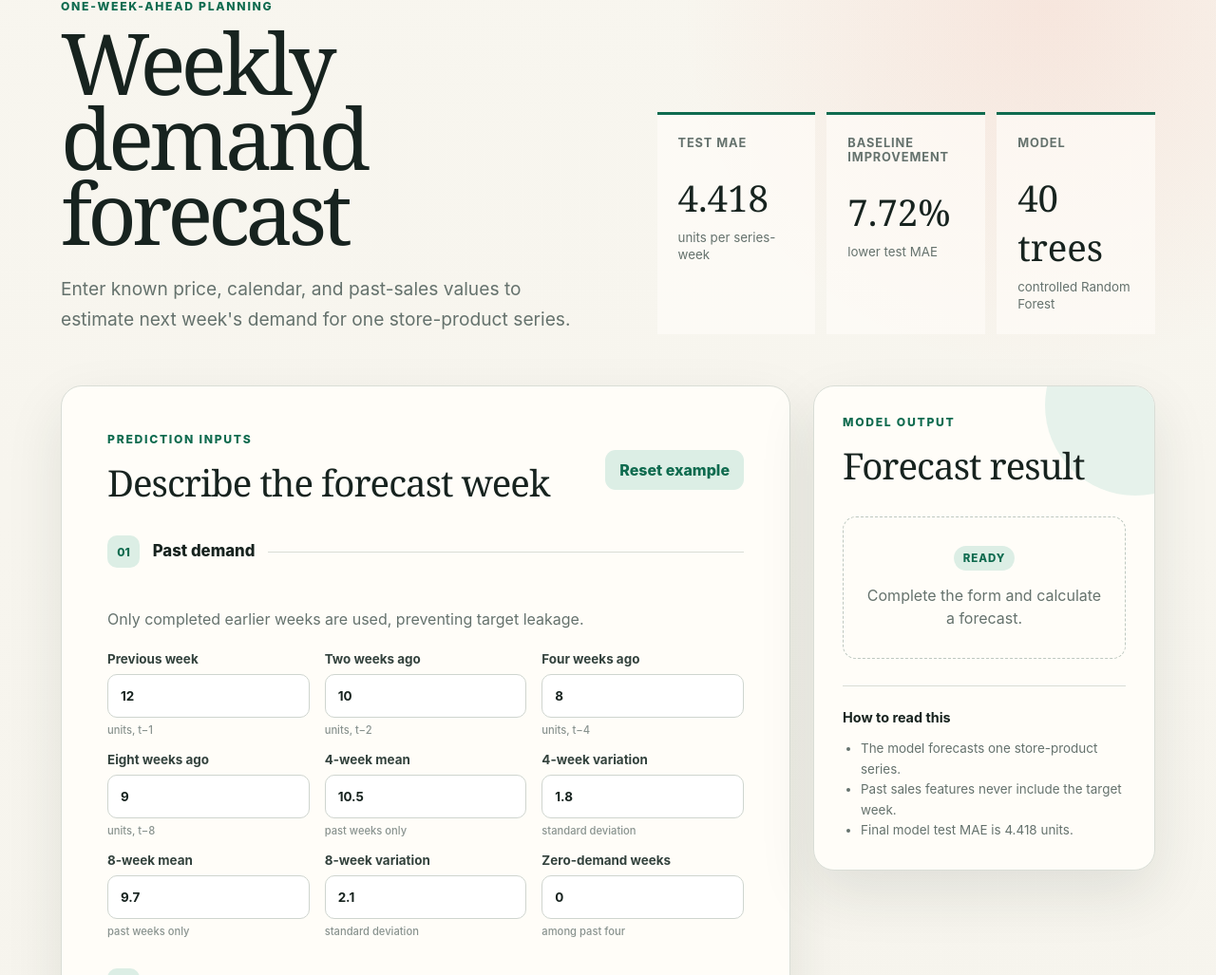
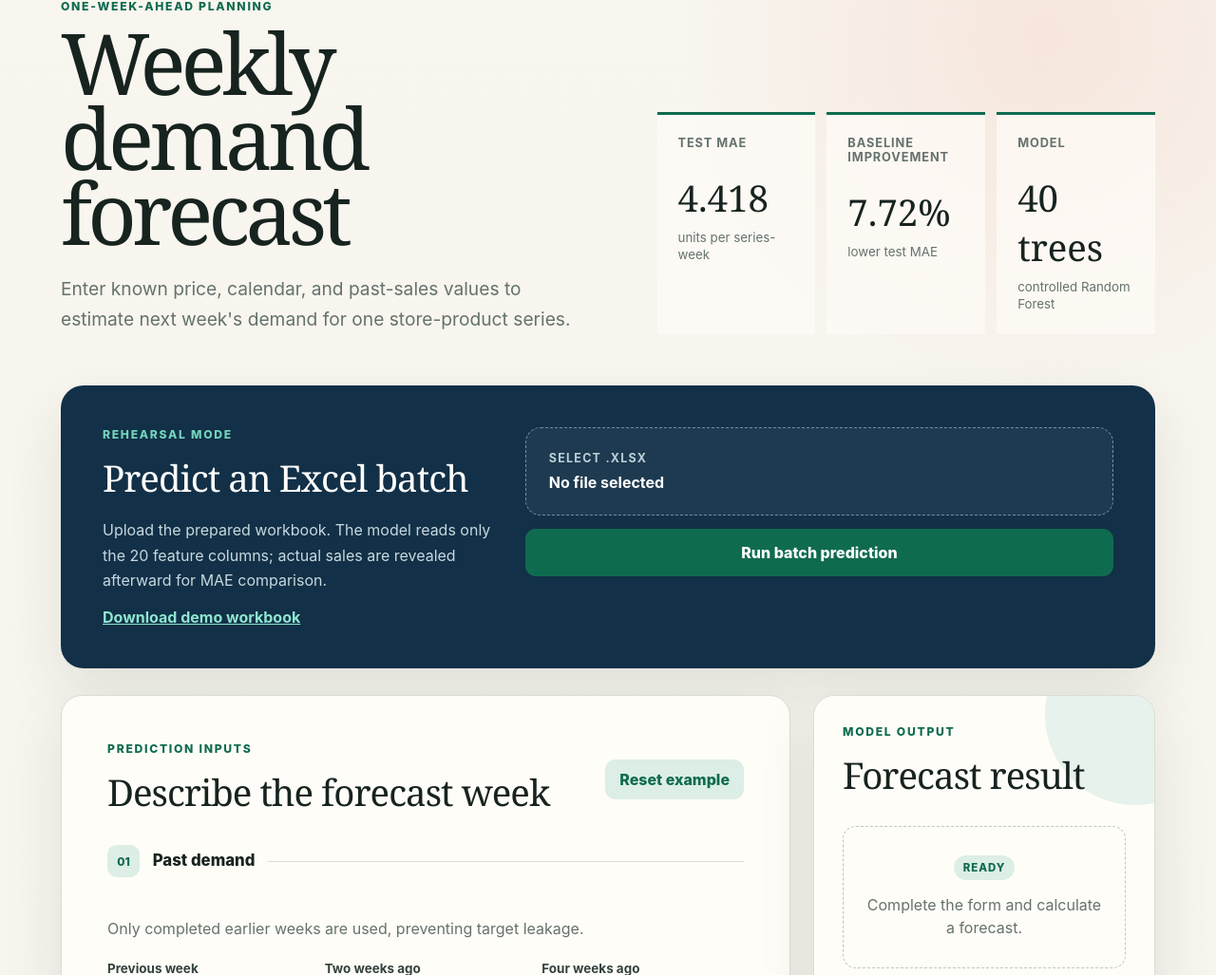
Before and after one commit to intelNod/retail-demand-forecasting, a Flask app: page / in a window 1280 px wide. Shown: the part 185-1212 px from the top of the page at 95% size. Run offline with Flask 3, Linux system fonts and the light colour scheme.

Commit message:
feat: add Excel rehearsal showcase

```diff
--- a/requirements.txt
+++ b/requirements.txt
@@ -8,3 +8,4 @@ ipykernel>=6.29,<8
 scikit-learn>=1.5,<2
 mlflow>=2.16,<4
 flask>=3,<4
+openpyxl>=3.1,<4
--- a/src/app.py
+++ b/src/app.py
@@ -2,19 +2,66 @@
 
 from __future__ import annotations
 
+import io
+import json
+import uuid
 from typing import Any
 
-from flask import Flask, jsonify, render_template, request
+import numpy as np
+import pandas as pd
+from flask import Flask, jsonify, render_template, request, send_file, send_from_directory
+from openpyxl.styles import Font, PatternFill
 
-from src.inference import load_final_model, predict_weekly_demand
-from src.validation import InputValidationError
+from src.inference import (
+    load_final_model,
+    predict_weekly_demand,
+    predict_weekly_demand_batch,
+)
+from src.validation import FEATURE_NAMES, InputValidationError
+
+
+MAX_BATCH_ROWS = 5_000
+DEMO_SHEET_NAME = "Demo Input"
+ACTUAL_COLUMN = "actual_units_sold"
+
+
+def _results_workbook(result_frame: pd.DataFrame, metrics: dict[str, Any]) -> bytes:
+    """Create a downloadable Excel workbook for the rehearsal result."""
+
+    output = io.BytesIO()
+    summary = pd.DataFrame(
+        {
+            "metric": ["rows", "mae", "mean_actual", "mean_prediction"],
+            "value": [
+                metrics["rows"],
+                metrics.get("mae"),
+                metrics.get("mean_actual"),
+                metrics["mean_prediction"],
+            ],
+        }
+    )
+    with pd.ExcelWriter(output, engine="openpyxl") as writer:
+        summary.to_excel(writer, sheet_name="Summary", index=False)
+        result_frame.to_excel(writer, sheet_name="Predictions", index=False)
+        for sheet in writer.book.worksheets:
+            sheet.freeze_panes = "A2"
+            sheet.auto_filter.ref = sheet.dimensions
+            for cell in sheet[1]:
+                cell.font = Font(bold=True, color="FFFFFF")
+                cell.fill = PatternFill(fill_type="solid", fgColor="176B87")
+            for column in sheet.columns:
+                width = min(max(len(str(cell.value or "")) for cell in column) + 2, 24)
+                sheet.column_dimensions[column[0].column_letter].width = width
+    return output.getvalue()
 
 
 def create_app(model: Any | None = None) -> Flask:
     """Create the API; an injected model keeps automated tests lightweight."""
 
     app = Flask(__name__)
+    app.config["MAX_CONTENT_LENGTH"] = 10 * 1024 * 1024
     app.config["PREDICTION_MODEL"] = model
+    app.config["RESULT_DOWNLOADS"] = {}
 
     def get_model() -> Any:
         if app.config["PREDICTION_MODEL"] is None:
@@ -25,12 +72,32 @@ def create_app(model: Any | None = None) -> Flask:
     def index():
         return render_template("index.html")
 
+    @app.get("/showcase")
+    def showcase():
+        return send_from_directory(
+            app.root_path + "/../rehearsal/showcase", "index.html"
+        )
+
+    @app.get("/rehearsal/demo-sales-features.xlsx")
+    def rehearsal_workbook():
+        return send_from_directory(
+            app.root_path + "/../rehearsal",
+            "demo_sales_features.xlsx",
+            as_attachment=True,
+        )
+
     @app.get("/api")
     def api_index():
         return jsonify(
             {
                 "service": "retail-demand-forecasting",
-                "endpoints": ["GET /health", "POST /predict"],
+                "endpoints": [
+                    "GET /health",
+                    "POST /predict",
+                    "POST /predict-file",
+                    "GET /download/<token>",
+                    "GET /rehearsal/demo-sales-features.xlsx",
+                ],
             }
         )
 
@@ -46,6 +113,107 @@ def create_app(model: Any | None = None) -> Flask:
                 "model_loaded": True,
                 "model": "random_forest_final",
             }
+        )
+
+    @app.post("/predict-file")
+    def predict_file():
+        uploaded = request.files.get("file")
+        if uploaded is None or not uploaded.filename:
+            return jsonify({"error": "Choose an .xlsx workbook first."}), 400
+        if not uploaded.filename.lower().endswith(".xlsx"):
+            return jsonify({"error": "Only .xlsx workbooks are supported."}), 400
+
+        try:
+            frame = pd.read_excel(uploaded, sheet_name=DEMO_SHEET_NAME)
+        except ValueError:
+            return jsonify(
+                {"error": f"Workbook must contain a '{DEMO_SHEET_NAME}' sheet."}
+            ), 400
+        except Exception as error:
+            return jsonify({"error": f"Workbook could not be read: {error}"}), 400
+
+        if frame.empty:
+            return jsonify({"error": "The Demo Input sheet contains no data rows."}), 400
+        if len(frame) > MAX_BATCH_ROWS:
+            return jsonify(
+                {"error": f"Upload at most {MAX_BATCH_ROWS:,} rows for the demo."}
+            ), 400
+        missing = [field for field in FEATURE_NAMES if field not in frame.columns]
+        if missing:
+            return jsonify(
+                {"error": "Missing required feature columns: " + ", ".join(missing)}
+            ), 400
+
+        try:
+            predictions = predict_weekly_demand_batch(
+                frame[list(FEATURE_NAMES)].to_dict(orient="records"), model=get_model()
+            )
+        except InputValidationError as error:
+            return jsonify({"error": str(error)}), 400
+        except (FileNotFoundError, RuntimeError) as error:
+            return jsonify({"error": str(error)}), 503
+
+        result = frame.copy()
+        result["predicted_units_sold"] = np.round(predictions, 4)
+        metrics: dict[str, Any] = {
+            "rows": int(len(result)),
+            "mean_prediction": round(float(predictions.mean()), 4),
+        }
+        if ACTUAL_COLUMN in result.columns:
+            actual = pd.to_numeric(result[ACTUAL_COLUMN], errors="coerce")
+            if actual.isna().any() or (actual < 0).any():
+                return jsonify(
+                    {"error": f"'{ACTUAL_COLUMN}' must contain non-negative numbers."}
+                ), 400
+            result["absolute_error"] = np.abs(actual - predictions).round(4)
+            metrics.update(
+                {
+                    "mae": round(float(result["absolute_error"].mean()), 4),
+                    "mean_actual": round(float(actual.mean()), 4),
+                }
+            )
+
+        token = uuid.uuid4().hex
+        downloads = app.config["RESULT_DOWNLOADS"]
+        if len(downloads) >= 5:
+            downloads.pop(next(iter(downloads)))
+        downloads[token] = _results_workbook(result, metrics)
+
+        preview_columns = [
+            column
+            for column in (
+                "week_start",
+                "item_id",
+                "store_id",
+                ACTUAL_COLUMN,
+                "predicted_units_sold",
+                "absolute_error",
+            )
+            if column in result.columns
+        ]
+        preview = json.loads(
+            result[preview_columns].head(20).to_json(orient="records", date_format="iso")
+        )
+        return jsonify(
+            {
+                "metrics": metrics,
+                "preview": preview,
+                "preview_columns": preview_columns,
+                "download_url": f"/download/{token}",
+                "model": "random_forest_final",
+            }
+        )
+
+    @app.get("/download/<token>")
+    def download(token: str):
+        content = app.config["RESULT_DOWNLOADS"].get(token)
+        if content is None:
+            return jsonify({"error": "Result file is unavailable or expired."}), 404
+        return send_file(
+            io.BytesIO(content),
+            as_attachment=True,
+            download_name="prediction_results.xlsx",
+            mimetype="application/vnd.openxmlformats-officedocument.spreadsheetml.sheet",
         )
 
     @app.post("/predict")
--- a/src/static/app.js
+++ b/src/static/app.js
@@ -6,6 +6,24 @@ const placeholder = document.querySelector("#result-placeholder");
 const resultValue = document.querySelector("#result-value");
 const predictionNumber = document.querySelector("#prediction-number");
 const errorMessage = document.querySelector("#error-message");
+const batchForm = document.querySelector("#batch-form");
+const batchFile = document.querySelector("#batch-file");
+const batchSubmit = document.querySelector("#batch-submit");
+const batchError = document.querySelector("#batch-error");
+const batchResults = document.querySelector("#batch-results");
+const batchMetrics = document.querySelector("#batch-metrics");
+const batchTable = document.querySelector("#batch-table");
+const batchDownload = document.querySelector("#batch-download");
+const fileName = document.querySelector("#file-name");
+
+function escapeHTML(value) {
+  return String(value)
+    .replaceAll("&", "&amp;")
+    .replaceAll("<", "&lt;")
+    .replaceAll(">", "&gt;")
+    .replaceAll('"', "&quot;")
+    .replaceAll("'", "&#039;");
+}
 
 const exampleValues = Object.fromEntries(
   Array.from(form.elements)
@@ -76,4 +94,46 @@ resetButton.addEventListener("click", () => {
   placeholder.hidden = false;
 });
 
+batchFile.addEventListener("change", () => {
+  fileName.textContent = batchFile.files[0]?.name || "No file selected";
+});
+
+batchForm.addEventListener("submit", async (event) => {
+  event.preventDefault();
+  batchError.hidden = true;
+  batchResults.hidden = true;
+  batchSubmit.disabled = true;
+  batchSubmit.textContent = "Running predictions…";
+
+  try {
+    const body = new FormData(batchForm);
+    const response = await fetch("/predict-file", { method: "POST", body });
+    const data = await response.json();
+    if (!response.ok) throw new Error(data.error || "Batch prediction failed.");
+
+    const metricLabels = {
+      rows: "Rows",
+      mae: "Demo MAE",
+      mean_actual: "Mean actual",
+      mean_prediction: "Mean prediction",
+    };
+    batchMetrics.innerHTML = Object.entries(data.metrics)
+      .map(([key, value]) => `<article><span>${escapeHTML(metricLabels[key] || key)}</span><strong>${Number(value).toFixed(key === "rows" ? 0 : 2)}</strong></article>`)
+      .join("");
+    const headers = data.preview_columns;
+    batchTable.innerHTML = `
+      <thead><tr>${headers.map((header) => `<th>${escapeHTML(header)}</th>`).join("")}</tr></thead>
+      <tbody>${data.preview.map((row) => `<tr>${headers.map((header) => `<td>${escapeHTML(row[header] ?? "")}</td>`).join("")}</tr>`).join("")}</tbody>
+    `;
+    batchDownload.href = data.download_url;
+    batchResults.hidden = false;
+  } catch (error) {
+    batchError.textContent = error.message || "Batch prediction failed.";
+    batchError.hidden = false;
+  } finally {
+    batchSubmit.disabled = false;
+    batchSubmit.textContent = "Run batch prediction";
+  }
+});
+
 checkHealth();
--- a/src/static/styles.css
+++ b/src/static/styles.css
@@ -72,6 +72,34 @@ h1 { margin: 0; max-width: 700px; font-family: Georgia, "Times New Roman", serif
 .metrics strong { display: block; margin: 24px 0 8px; font-family: Georgia, serif; font-size: clamp(1.7rem, 3vw, 2.5rem); font-weight: 500; }
 .metrics small { line-height: 1.35; }
 
+.batch-card {
+  margin-bottom: 28px; padding: clamp(24px, 4vw, 44px); display: grid;
+  grid-template-columns: 0.8fr 1.2fr; gap: 32px; border-radius: 24px;
+  color: white; background: #123047; box-shadow: var(--shadow);
+}
+.batch-copy p:not(.step-label) { color: #c7d8df; line-height: 1.65; }
+.batch-card .step-label { color: #73d3bb; }
+.text-link { color: #8ee6cf; font-weight: 750; }
+.batch-form { display: flex; flex-direction: column; gap: 14px; }
+.file-drop {
+  display: grid; gap: 8px; padding: 24px; border: 1px dashed #70909d;
+  border-radius: 16px; color: #bcd0d7; background: rgba(255,255,255,.05);
+  cursor: pointer;
+}
+.file-drop span { font-size: .78rem; letter-spacing: .1em; text-transform: uppercase; }
+.file-drop strong { color: white; font-size: 1rem; overflow-wrap: anywhere; }
+.file-drop input { position: absolute; width: 1px; height: 1px; opacity: 0; }
+.batch-results { grid-column: 1 / -1; padding-top: 26px; border-top: 1px solid rgba(255,255,255,.14); }
+.batch-metrics { display: grid; grid-template-columns: repeat(4, 1fr); gap: 12px; margin-bottom: 20px; }
+.batch-metrics article { padding: 18px; border-radius: 14px; background: rgba(255,255,255,.08); }
+.batch-metrics span { display: block; color: #a9c2cc; font-size: .75rem; text-transform: uppercase; }
+.batch-metrics strong { display: block; margin-top: 8px; font-family: Georgia, serif; font-size: 1.8rem; }
+.table-scroll { overflow-x: auto; border-radius: 12px; }
+.batch-results table { width: 100%; border-collapse: collapse; background: white; color: var(--ink); font-size: .82rem; }
+.batch-results th, .batch-results td { padding: 10px 12px; border-bottom: 1px solid var(--line); text-align: left; white-space: nowrap; }
+.batch-results th { color: white; background: var(--green); }
+.download-button { display: inline-block; margin-top: 18px; padding: 13px 17px; border-radius: 10px; color: #123047; background: #8ee6cf; font-weight: 800; text-decoration: none; }
+
 .workspace { display: grid; grid-template-columns: minmax(0, 1fr) 360px; gap: 24px; align-items: start; }
 .forecast-form, .result-panel { border: 1px solid var(--line); border-radius: 22px; background: var(--surface); box-shadow: var(--shadow); }
 .forecast-form { padding: clamp(24px, 4vw, 48px); }
@@ -128,6 +156,8 @@ footer a { color: var(--green); font-weight: 750; }
   .hero { grid-template-columns: 1fr; }
   .workspace { grid-template-columns: 1fr; }
   .result-panel { position: static; }
+  .batch-card { grid-template-columns: 1fr; }
+  .batch-results { grid-column: auto; }
 }
 
 @media (max-width: 720px) {
@@ -141,6 +171,7 @@ footer a { color: var(--green); font-weight: 750; }
   .field-grid, .compact-grid { grid-template-columns: 1fr 1fr; }
   .form-heading, .submit-row { align-items: stretch; flex-direction: column; }
   .primary-button { width: 100%; }
+  .batch-metrics { grid-template-columns: 1fr 1fr; }
 }
 
 @media (max-width: 470px) {
--- a/src/templates/index.html
+++ b/src/templates/index.html
@@ -4,6 +4,7 @@
     <meta charset="utf-8">
     <meta name="viewport" content="width=device-width, initial-scale=1">
     <meta name="description" content="Weekly FOODS demand forecast demonstration using the final Random Forest model.">
+    <link rel="icon" href="data:,">
     <title>Retail Demand Forecast</title>
     <link rel="stylesheet" href="{{ url_for('static', filename='styles.css') }}">
   </head>
@@ -48,6 +49,32 @@
             <strong>40 trees</strong>
             <small>controlled Random Forest</small>
           </article>
+        </div>
+      </section>
+
+      <section class="batch-card" id="excel-demo">
+        <div class="batch-copy">
+          <p class="step-label">Rehearsal mode</p>
+          <h2>Predict an Excel batch</h2>
+          <p>
+            Upload the prepared workbook. The model reads only the 20 feature
+            columns; actual sales are revealed afterward for MAE comparison.
+          </p>
+          <a class="text-link" href="/rehearsal/demo-sales-features.xlsx">Download demo workbook</a>
+        </div>
+        <form id="batch-form" class="batch-form">
+          <label class="file-drop" for="batch-file">
+            <span>Select .xlsx</span>
+            <strong id="file-name">No file selected</strong>
+            <input id="batch-file" name="file" type="file" accept=".xlsx" required>
+          </label>
+          <button class="primary-button" id="batch-submit" type="submit">Run batch prediction</button>
+          <div class="error-message" id="batch-error" role="alert" hidden></div>
+        </form>
+        <div class="batch-results" id="batch-results" hidden>
+          <div class="batch-metrics" id="batch-metrics"></div>
+          <div class="table-scroll"><table id="batch-table"></table></div>
+          <a class="download-button" id="batch-download" href="#">Download prediction results</a>
         </div>
       </section>
 
```
Also changed, not shown: API.md (+21 -2 lines), PROJECT_STATUS.md (+14 -5 lines), rehearsal/showcase/index.html (added, +30 -0 lines), src/inference.py (+30 -2 lines), submission/SUBMISSION_CHECKLIST.md (+1 -1 lines), tests/test_api.py (+73 -1 lines), README.md, rehearsal/README_RU.md (added), 3 other files.
